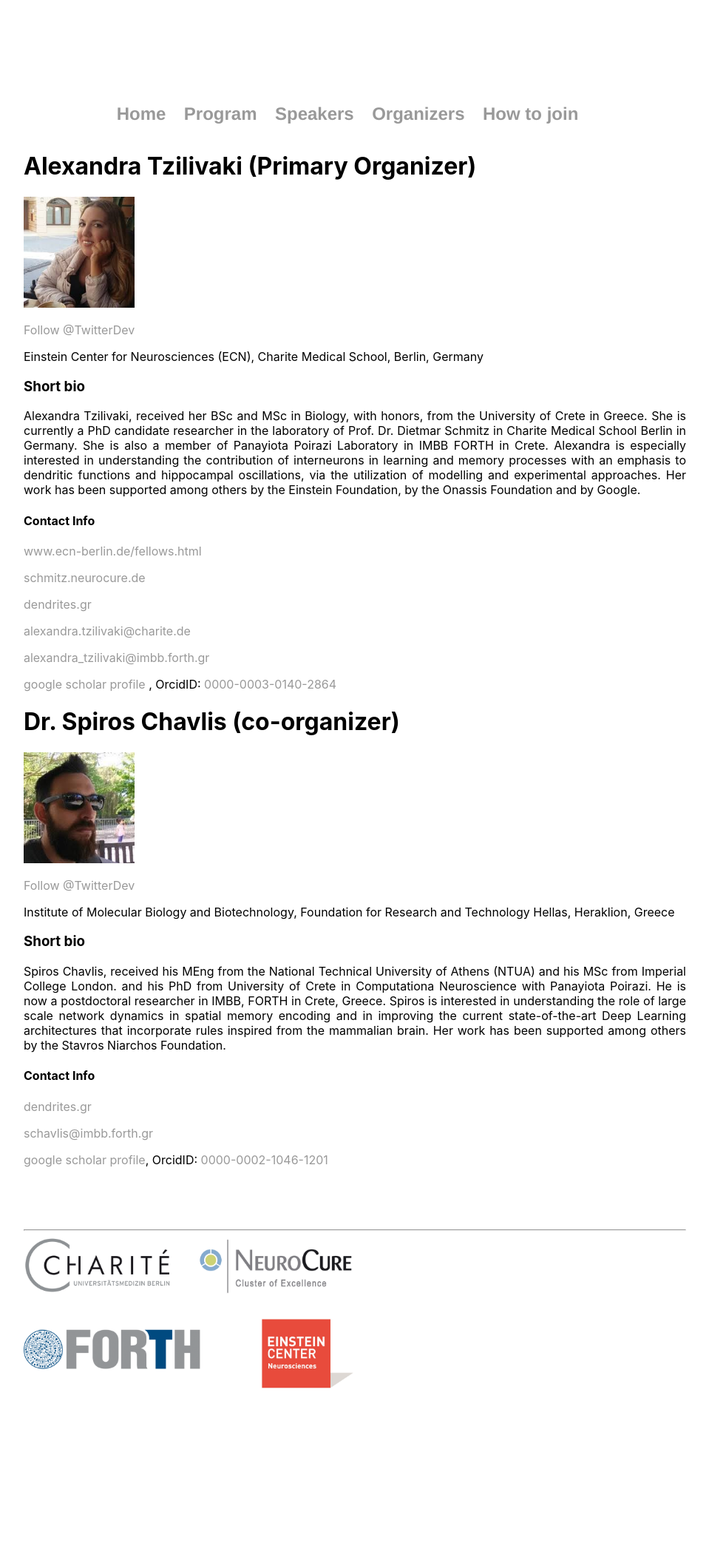
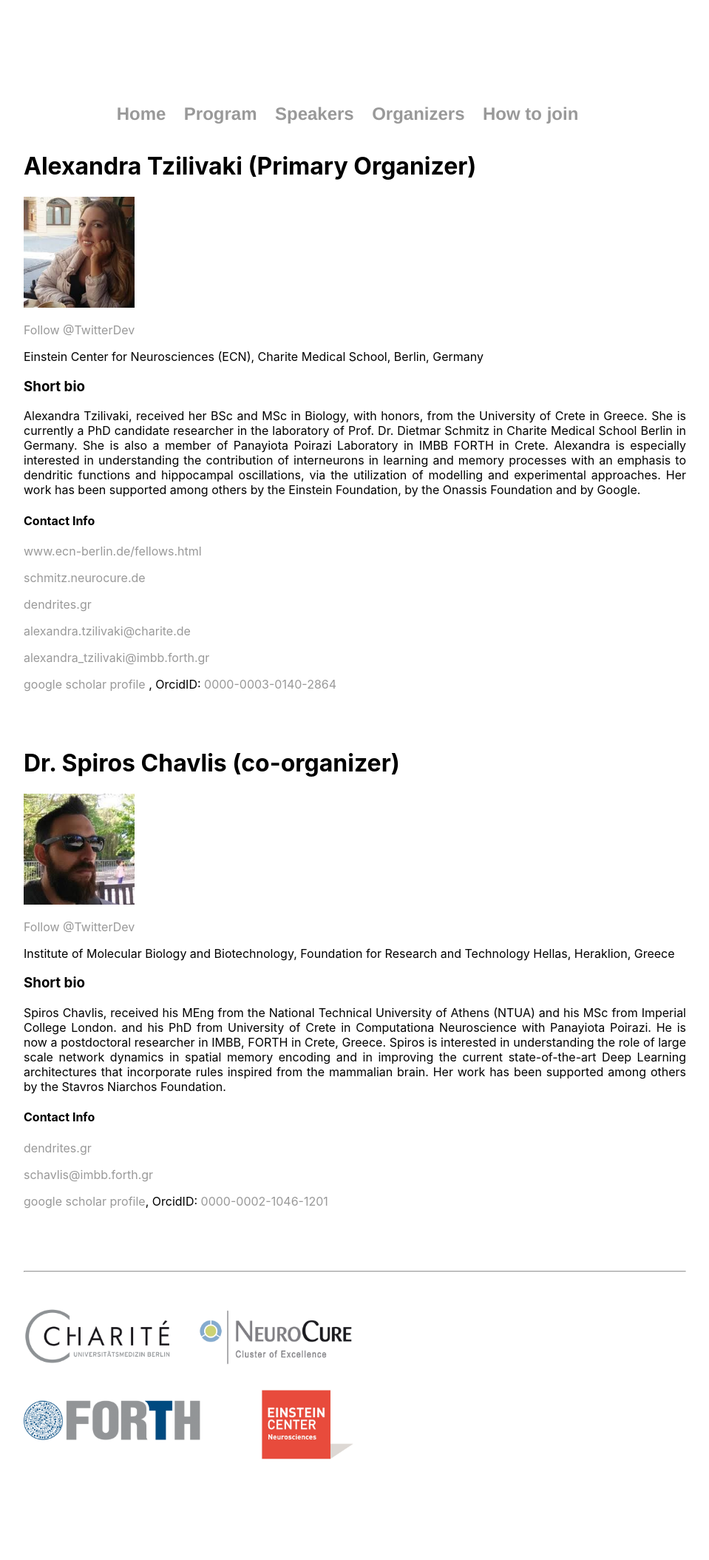
Before and after one commit to spirosChv/ocns2021interneurons, a Jekyll site: the page built from aboutus/index.html, in a window 1280 px wide. Shown: the whole page at 74% size, without its empty margins (160-1119 px from the left). Built offline with Jekyll 4.4.1, drawn with Linux system fonts in a browser that asks for light colours; comment, search, counter and statistics services are not loaded; before the commit the page ends 2013 px from its top, so only the background shows below that.

Commit message:
Update index.html

```diff
--- a/aboutus/index.html
+++ b/aboutus/index.html
@@ -29,6 +29,8 @@
 		, OrcidID: <a href="https://orcid.org/0000-0003-0140-2864"> 0000-0003-0140-2864</a>
 		</p>
 
+	<br>
+	<br>
 
 	<h1 style="fonts-size: 16px"> Dr. Spiros Chavlis (co-organizer)</h1>
 	<img src="../figures/chavlis.jpeg" alt="chavlis" width="150" height="150">
@@ -57,8 +59,10 @@
 
 	<br> <br> <br>
 	<hr>
+	<br>
+	<br>
 
-	<img src="../figures/logos_all.png" alt="logos" style="width:50%" class="right">
+	<img src="../figures/logos_all.png" alt="logos" style="width:50%" class="center">
 
 
 </div>
```
